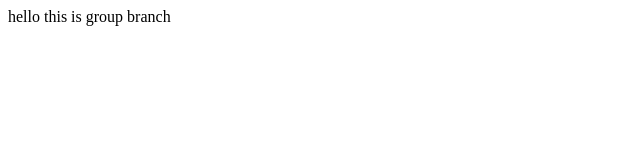
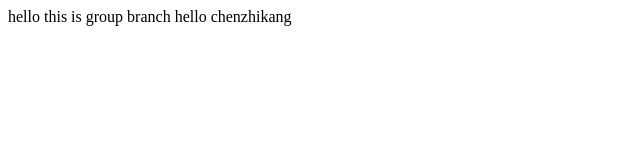
Before and after one commit to chatcto/gulp_guide, a plain HTML site: page index.html in a window 1280 px wide. Shown: the whole page, without its empty margins (0-640 px from the left). Drawn offline with Linux system fonts and the light colour scheme.

Commit message:
update hello.html

```diff
--- a/index.html
+++ b/index.html
@@ -8,6 +8,7 @@
     		hello
 
     		this is group branch
+            hello chenzhikang
     	</div>
     </body>
 </html>
```
